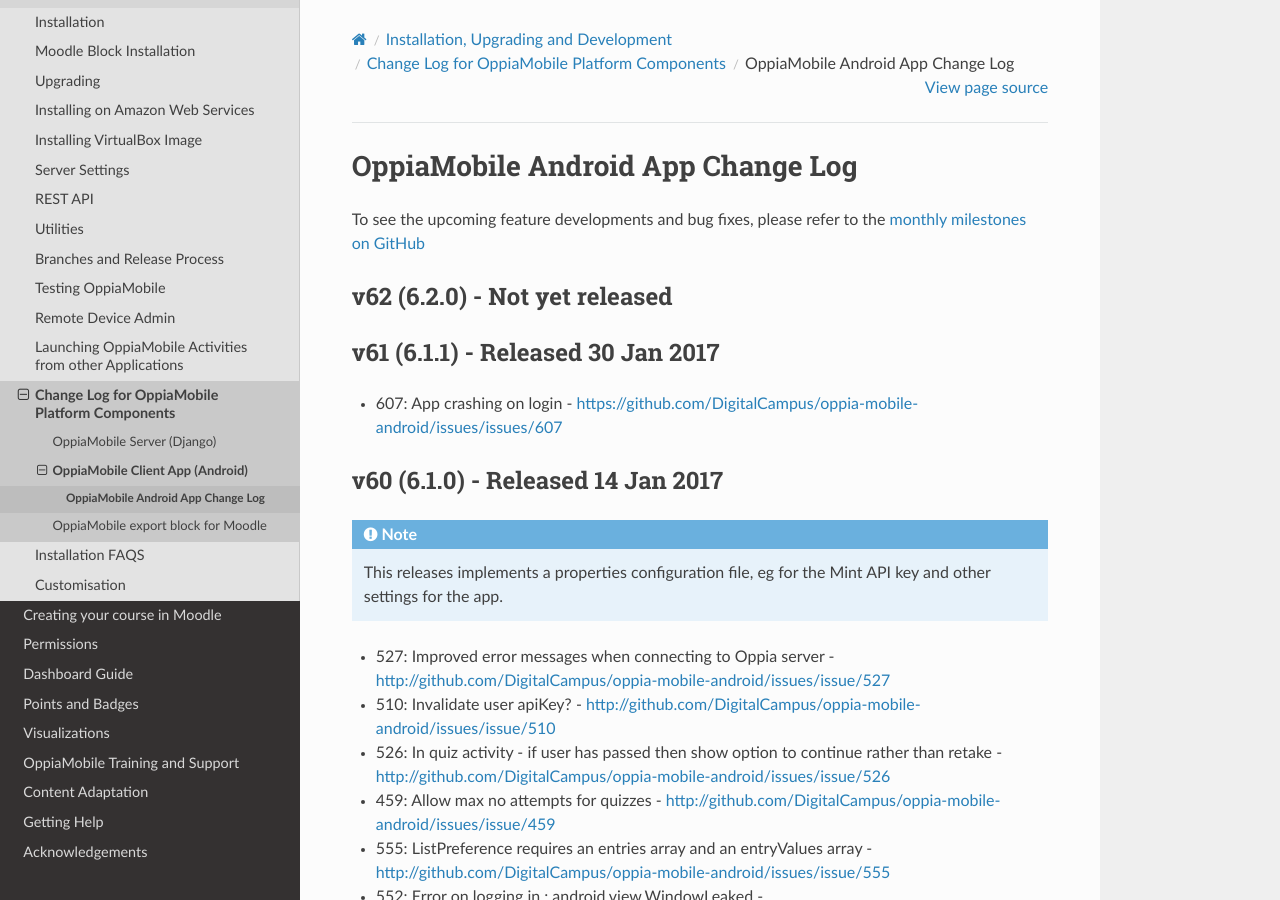
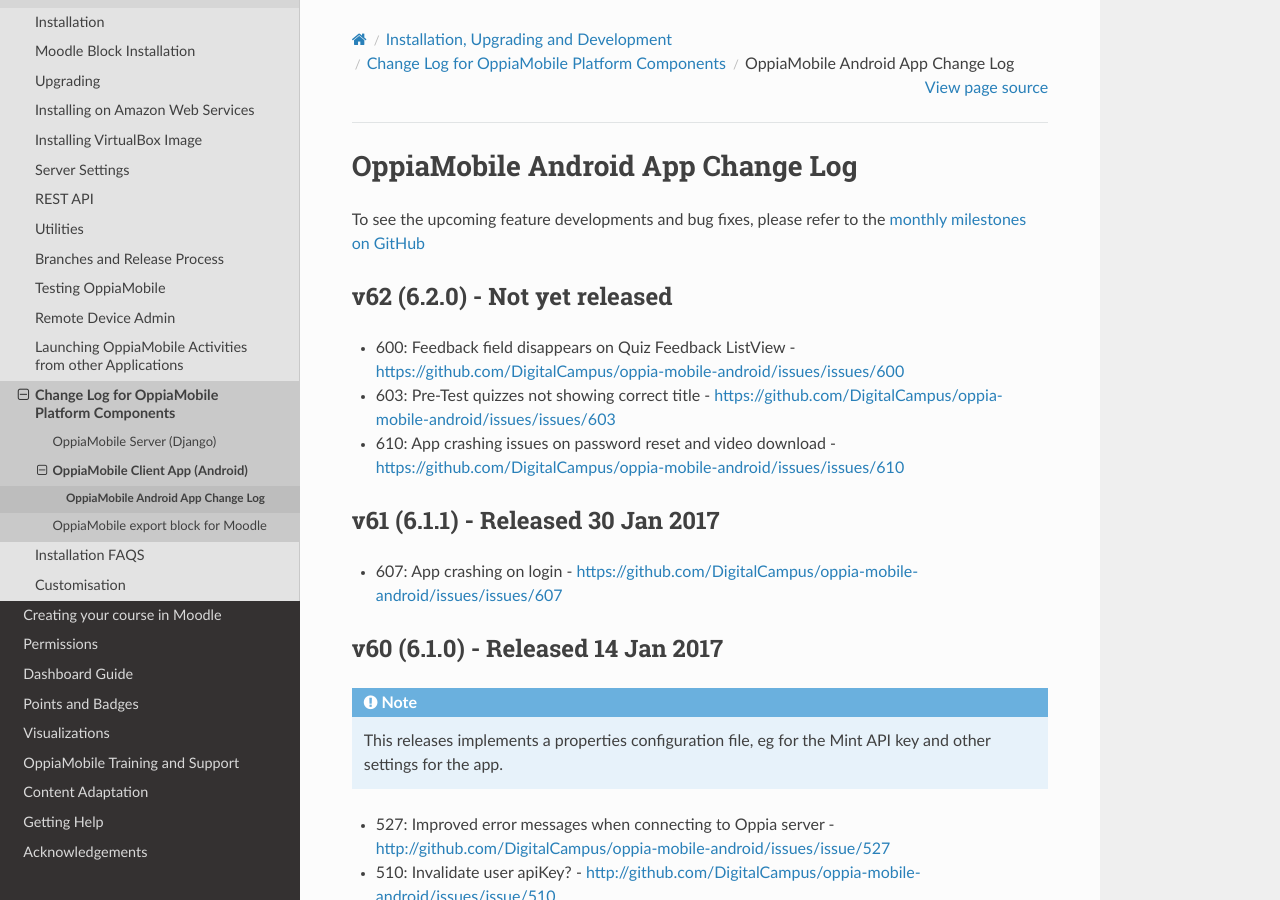
Before and after one commit to DigitalCampus/django-oppia, a Sphinx documentation site: the page built from docs/dev/changelog_android.rst, in a window 1280 px wide and 900 px high. Built offline with Sphinx 7.4.7 and the Read the Docs theme 2.0.0, drawn with Linux system fonts in a browser that asks for light colours; the version number is read from the project's files by our own code.

Commit message:
update docs

```diff
--- a/docs/dev/changelog_android.rst
+++ b/docs/dev/changelog_android.rst
@@ -9,6 +9,9 @@
 v62 (6.2.0) - Not yet released
 --------------------------------------
 
+* 600: Feedback field disappears on Quiz Feedback ListView - https://github.com/DigitalCampus/oppia-mobile-android/issues/issues/600
+* 603: Pre-Test quizzes not showing correct title - https://github.com/DigitalCampus/oppia-mobile-android/issues/issues/603
+* 610: App crashing issues on password reset and video download - https://github.com/DigitalCampus/oppia-mobile-android/issues/issues/610
 
 
 .. _appv61:
```
